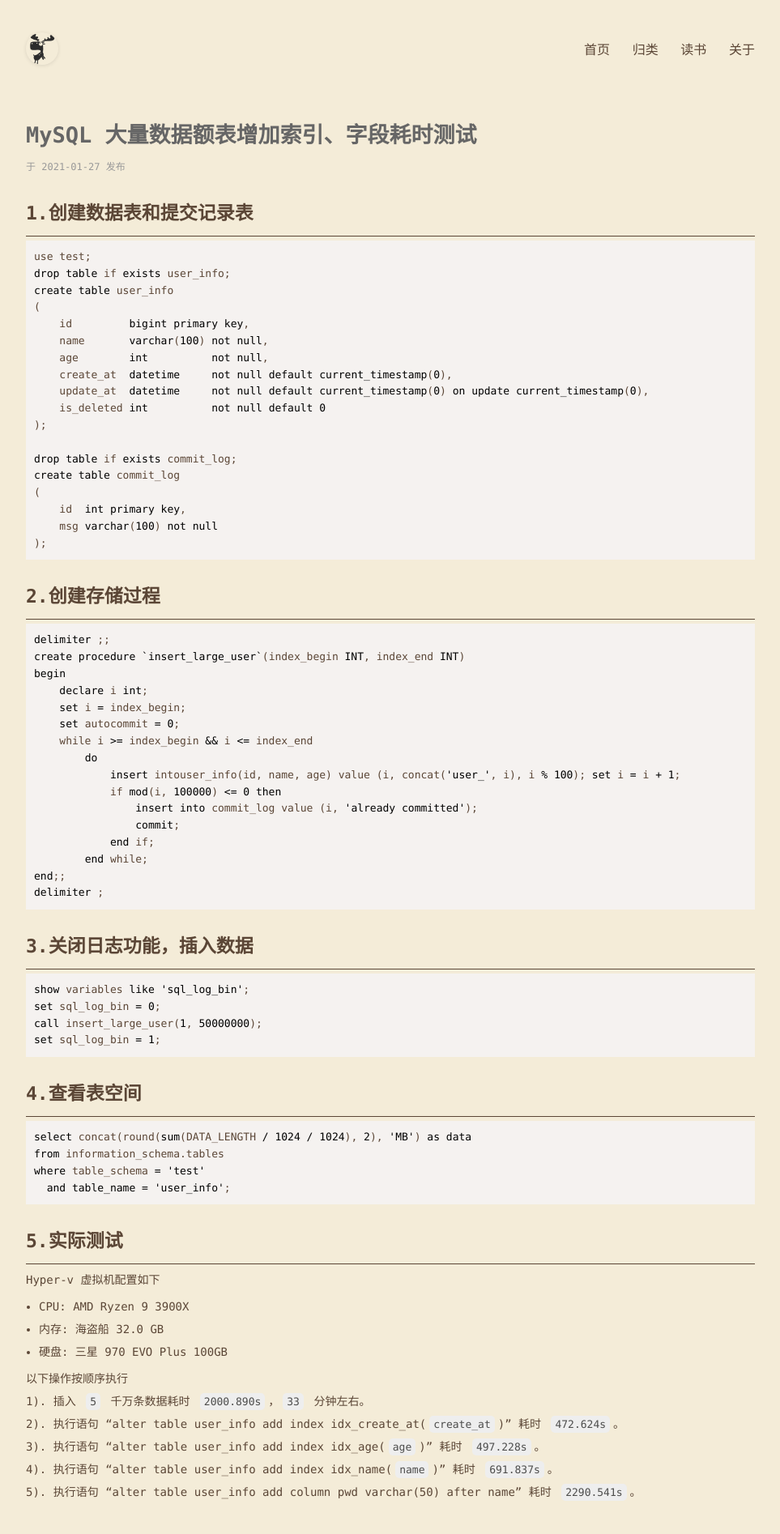
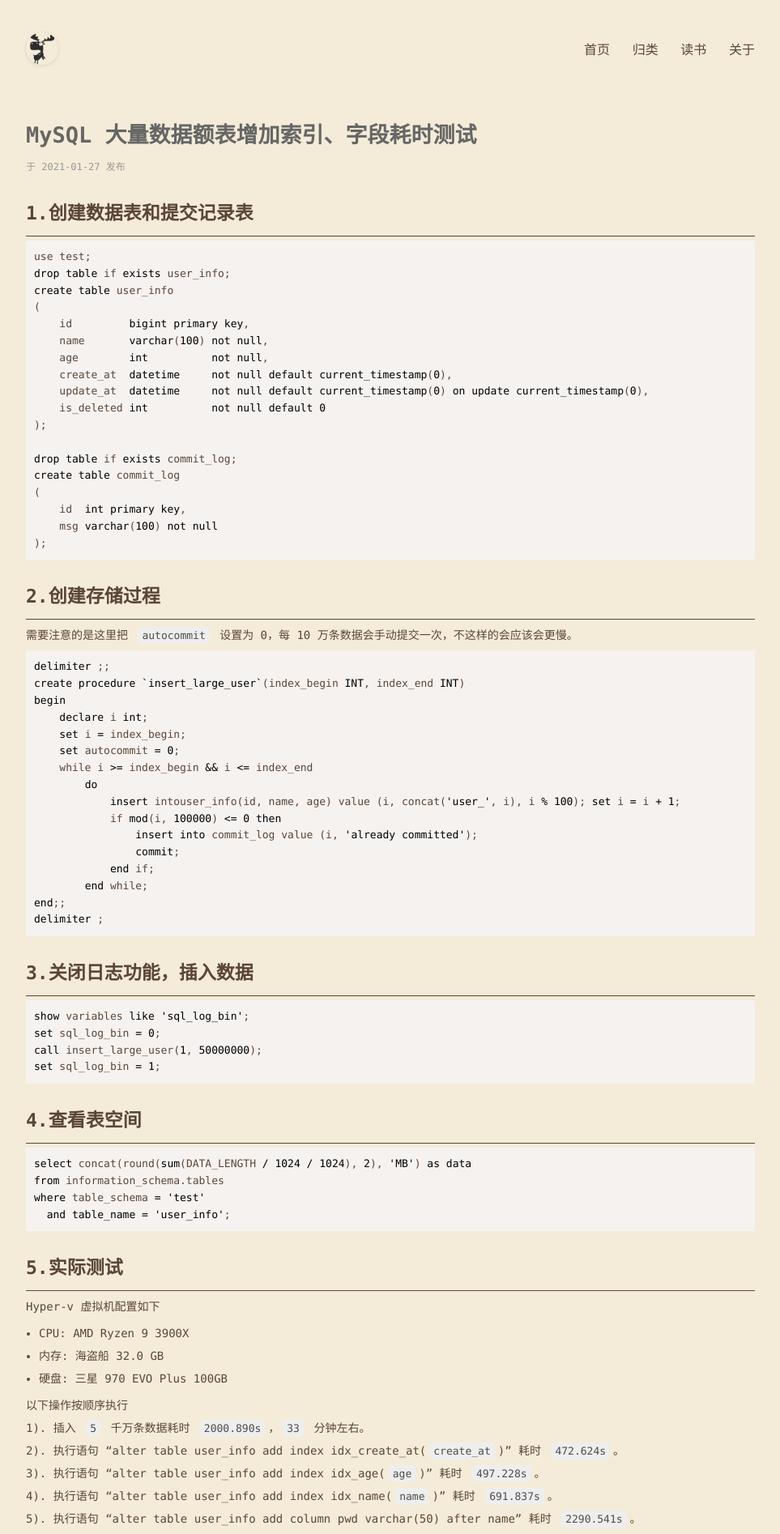
Before and after one commit to Suomea/Suomea.github.io, a Jekyll site: the page built from _posts/2021-01-27-MySQL 大量数据的表增加索引、字段耗时测试.md, in a window 1280 px wide. Shown: the whole page at 81% size, without its empty margins (158-1121 px from the left). Built offline with Jekyll 4.4.1, drawn with Linux system fonts in a browser that asks for light colours; some web fonts are replaced; before the commit the page ends 1861 px from its top, so only the background shows below that.

Commit message:
:tada: 更新。

````diff
--- a/_posts/2021-01-27-MySQL 大量数据的表增加索引、字段耗时测试.md
+++ b/_posts/2021-01-27-MySQL 大量数据的表增加索引、字段耗时测试.md
@@ -29,6 +29,7 @@ create table commit_log
 
 ## 2.创建存储过程
 ---
+需要注意的是这里把 `autocommit` 设置为 0，每 10 万条数据会手动提交一次，不这样的会应该会更慢。
 ```sql
 delimiter ;;
 create procedure `insert_large_user`(index_begin INT, index_end INT)
````
